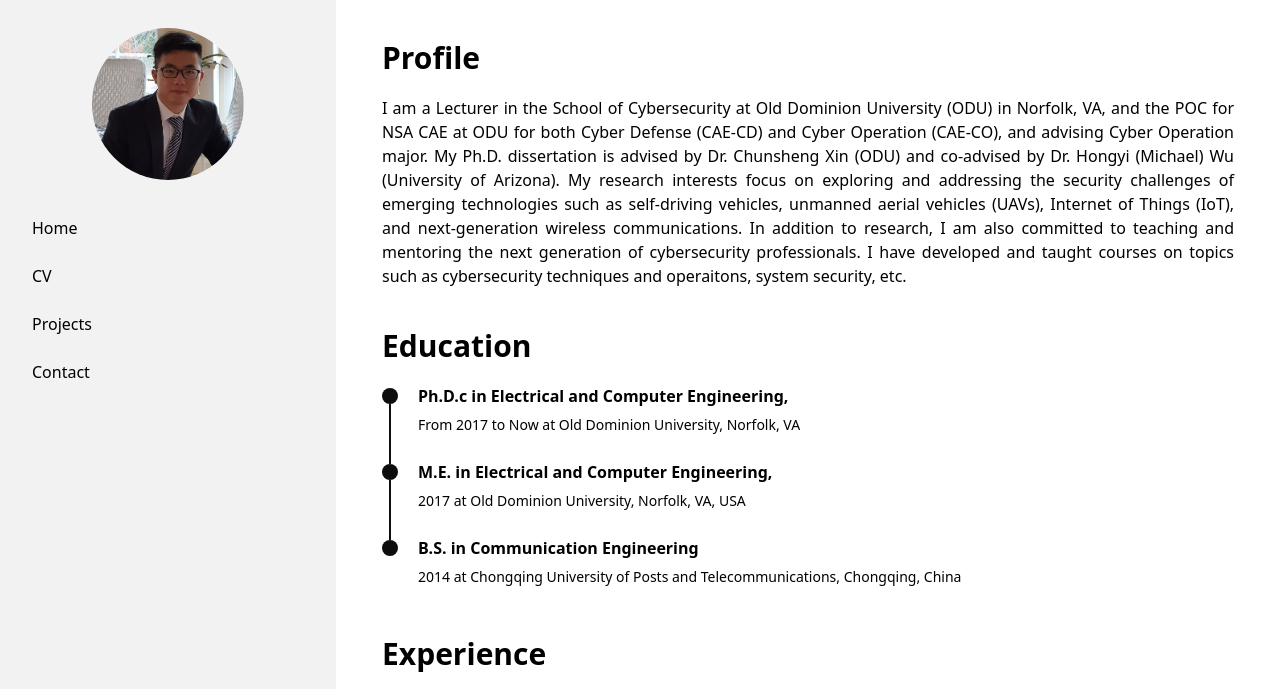
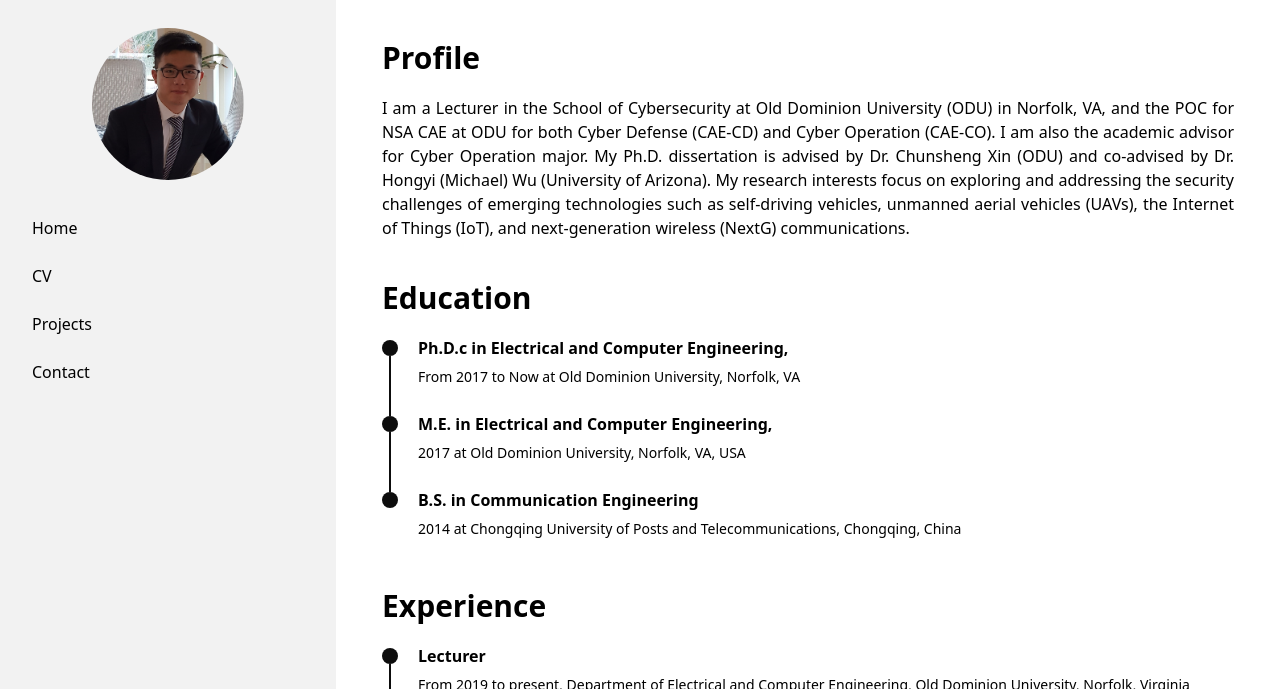
Before and after one commit to PJiang93/about-me, an Astro site: page /pjiang.github.io/cv in a window 1280 px wide. Shown: the top 689 px of the page. Built offline with nearby package versions, Linux system fonts and the light colour scheme; Astro itself is replaced by a stand-in of ours.

Commit message:
Update cv.astro

```diff
--- a/src/pages/cv.astro
+++ b/src/pages/cv.astro
@@ -9,9 +9,8 @@ import TimeLineElement from "../components/cv/TimeLine.astro";
   </div>
 
   <div class="mb-10 text-justify">
-    I am a Lecturer in the School of Cybersecurity at Old Dominion University (ODU) in Norfolk, VA, and the POC for NSA CAE at ODU for both Cyber Defense (CAE-CD) and Cyber Operation (CAE-CO), and advising Cyber Operation major.
-    My Ph.D. dissertation is advised by Dr. Chunsheng Xin (ODU) and co-advised by Dr. Hongyi (Michael) Wu (University of Arizona). My research interests focus on exploring and addressing the security challenges of emerging technologies such as self-driving vehicles, unmanned aerial vehicles (UAVs), Internet of Things (IoT), and next-generation wireless communications. In addition to research, I am also committed to teaching and mentoring the next generation of cybersecurity professionals. I have developed and taught courses on topics such as cybersecurity techniques and operaitons, system security, etc.
-  </div>
+  I am a Lecturer in the School of Cybersecurity at Old Dominion University (ODU) in Norfolk, VA, and the POC for NSA CAE at ODU for both Cyber Defense (CAE-CD) and Cyber Operation (CAE-CO). I am also the academic advisor for Cyber Operation major.
+  My Ph.D. dissertation is advised by Dr. Chunsheng Xin (ODU) and co-advised by Dr. Hongyi (Michael) Wu (University of Arizona). My research interests focus on exploring and addressing the security challenges of emerging technologies such as self-driving vehicles, unmanned aerial vehicles (UAVs), the Internet of Things (IoT), and next-generation wireless (NextG) communications.   </div>
 
 
   <div class="mb-5">
```
